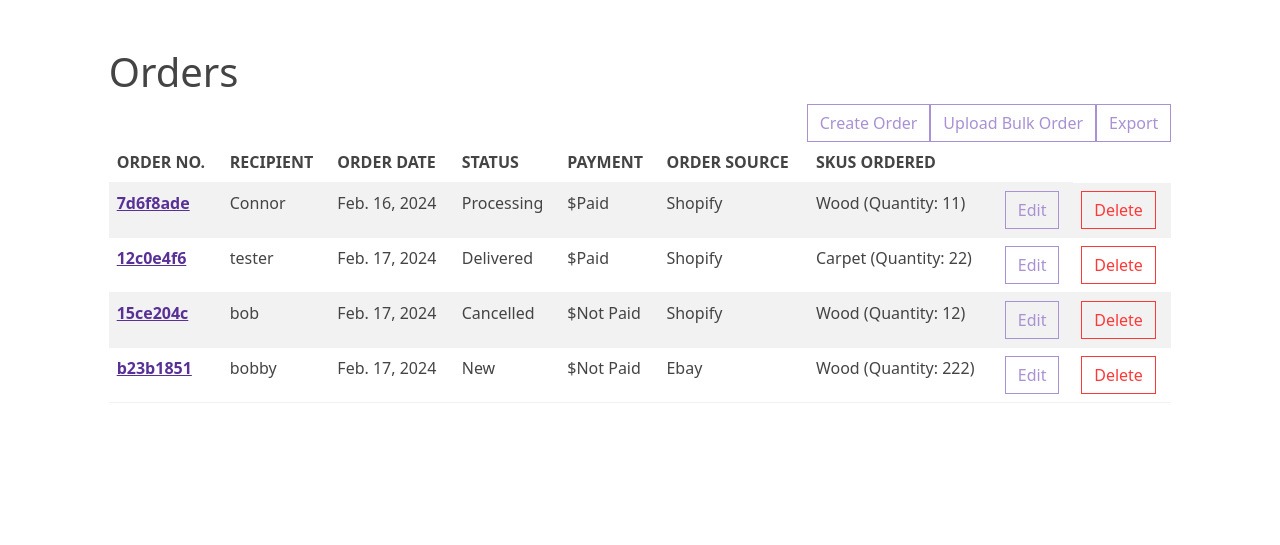
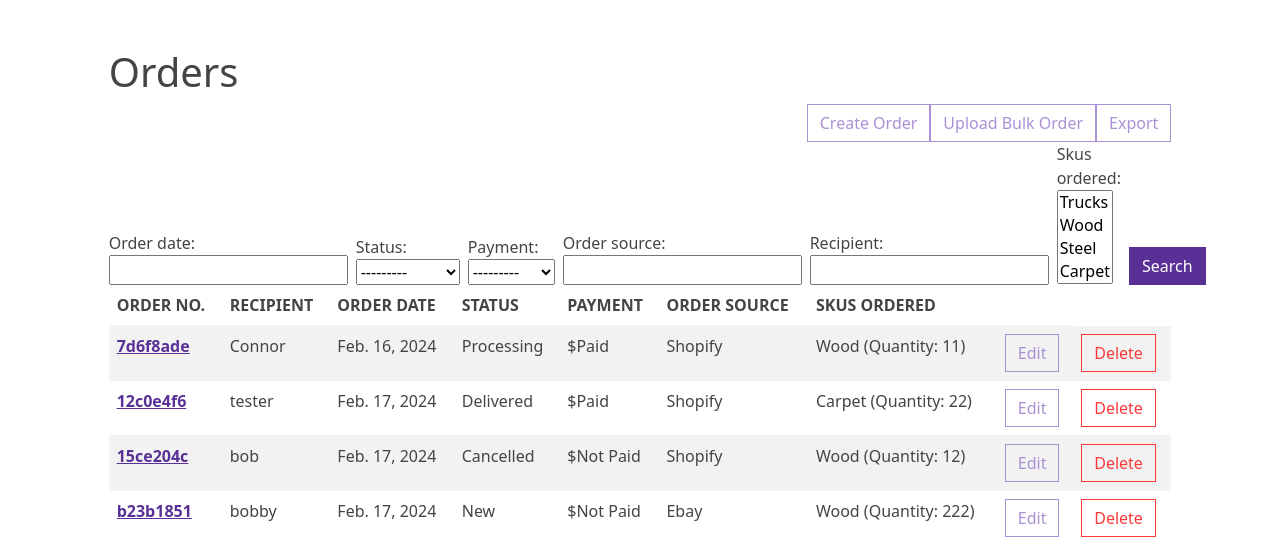
Before and after one commit to connorGA/Airhouse_Clone, a Django app: page /orders/ in a window 1280 px wide. Shown: the part 78-623 px from the top of the page. Run offline with Django 5.2, Linux system fonts and the light colour scheme; data comes from the database, SQL or seed files in the repository.

Commit message:
progress on order filter, still needs adjustments

```diff
--- /dev/null
+++ b/airhouse_project/airhouse/filters.py
@@ -0,0 +1,8 @@
+import django_filters
+
+from .models import *
+
+class OrderFilter(django_filters.FilterSet):
+    class Meta:
+        model = Order
+        fields = ['order_date', 'status', 'payment', 'order_source', 'recipient', 'skus_ordered']
--- a/airhouse_project/airhouse/templates/airhouse/orders.html
+++ b/airhouse_project/airhouse/templates/airhouse/orders.html
@@ -13,6 +13,11 @@
             <a href="#" class="btn btn-outline-secondary">Upload Bulk Order</a>
             <a href="#" class="btn btn-outline-secondary">Export</a>
         </div>
+
+        <form method="get" class="d-flex align-items-end gap-2">
+                {{ myFilter.form }}
+            <button class="btn btn-primary" type="submit">Search</button>
+        </form>
 
         <table class="table table-hover table-striped">
             <thead>
--- a/airhouse_project/airhouse/views.py
+++ b/airhouse_project/airhouse/views.py
@@ -5,6 +5,8 @@ from django.contrib.auth import authenticate, login
 from django.contrib.auth.mixins import LoginRequiredMixin
 from django.contrib.auth.views import LoginView, LogoutView
 from .forms import UserRegisterForm, InventoryItemForm, OrderForm, OrderItemFormSet
+from django_filters.views import FilterView
+from .filters import OrderFilter
 from .models import InventoryItem, Category, Order
 from airhouse_project.settings import LOW_QUANTITY
 from django.contrib import messages
@@ -14,39 +16,6 @@ class Index(TemplateView):
 
 class LoginView(LoginView):
     template_name = 'airhouse/login.html'
-
-class Dashboard(LoginRequiredMixin, View):
-    def get(self, request):
-        items = InventoryItem.objects.filter(user=self.request.user.id).order_by('id')
-
-        low_inventory = InventoryItem.objects.filter(
-            user=self.request.user.id,
-            quantity__lte=LOW_QUANTITY
-        )
-
-        if low_inventory.count() > 0:
-            if low_inventory.count() > 1:
-                messages.error(request, f'{low_inventory.count()} items have low inventory')
-            else:
-                messages.error(request, f'{low_inventory.count()} item has low inventory')
-
-        low_inventory_ids = InventoryItem.objects.filter(
-            user=self.request.user.id,
-            quantity__lte=LOW_QUANTITY
-        ).values_list('id', flat=True)
-
-        return render(request, 'airhouse/dashboard.html', {'items': items, 'low_inventory_ids': low_inventory_ids})
-
-
-class Orders(ListView):
-    model = Order
-    template_name = 'airhouse/orders.html'
-    context_object_name = 'orders'
-
-class OrderDetail(DetailView):
-    model = Order
-    template_name = 'airhouse/order_detail.html'
-    context_object_name = 'order'
 
 class SignUpView(View):
     def get(self, request):
@@ -72,6 +41,31 @@ class SignUpView(View):
                 form.add_error(None, "Authentication failed.")
         # If form is not valid or authentication fails, re-render the form with errors
         return render(request, 'airhouse/signup.html', {'form': form})
+
+
+class Dashboard(LoginRequiredMixin, View):
+    def get(self, request):
+        items = InventoryItem.objects.filter(user=self.request.user.id).order_by('id')
+
+        low_inventory = InventoryItem.objects.filter(
+            user=self.request.user.id,
+            quantity__lte=LOW_QUANTITY
+        )
+
+        if low_inventory.count() > 0:
+            if low_inventory.count() > 1:
+                messages.error(request, f'{low_inventory.count()} items have low inventory')
+            else:
+                messages.error(request, f'{low_inventory.count()} item has low inventory')
+
+        low_inventory_ids = InventoryItem.objects.filter(
+            user=self.request.user.id,
+            quantity__lte=LOW_QUANTITY
+        ).values_list('id', flat=True)
+
+        return render(request, 'airhouse/dashboard.html', {'items': items, 'low_inventory_ids': low_inventory_ids})
+
+
 # INVENTORY ITEMS
 class AddItem(LoginRequiredMixin, CreateView):
     model = InventoryItem
@@ -101,6 +95,24 @@ class DeleteItem(LoginRequiredMixin, DeleteView):
     context_object_name = 'item'
 
 # ORDERS
+class Orders(FilterView):
+    model = Order
+    template_name = 'airhouse/orders.html'
+    context_object_name = 'orders'
+    filterset_class = OrderFilter
+
+    def get_context_data(self, **kwargs):
+        context = super().get_context_data(**kwargs)
+        context['myFilter'] = OrderFilter(self.request.GET, queryset=self.get_queryset())
+        return context
+
+
+class OrderDetail(DetailView):
+    model = Order
+    template_name = 'airhouse/order_detail.html'
+    context_object_name = 'order'
+
+
 class AddOrder(CreateView):
     model = Order
     form_class = OrderForm
--- a/airhouse_project/airhouse_project/settings.py
+++ b/airhouse_project/airhouse_project/settings.py
@@ -41,6 +41,8 @@ INSTALLED_APPS = [
     'django.contrib.sessions',
     'django.contrib.messages',
     'django.contrib.staticfiles',
+
+    'django_filters',
 ]
 
 MIDDLEWARE = [
```
Also changed, not shown: airhouse_project/airhouse/forms.py (line endings or trailing spaces).
